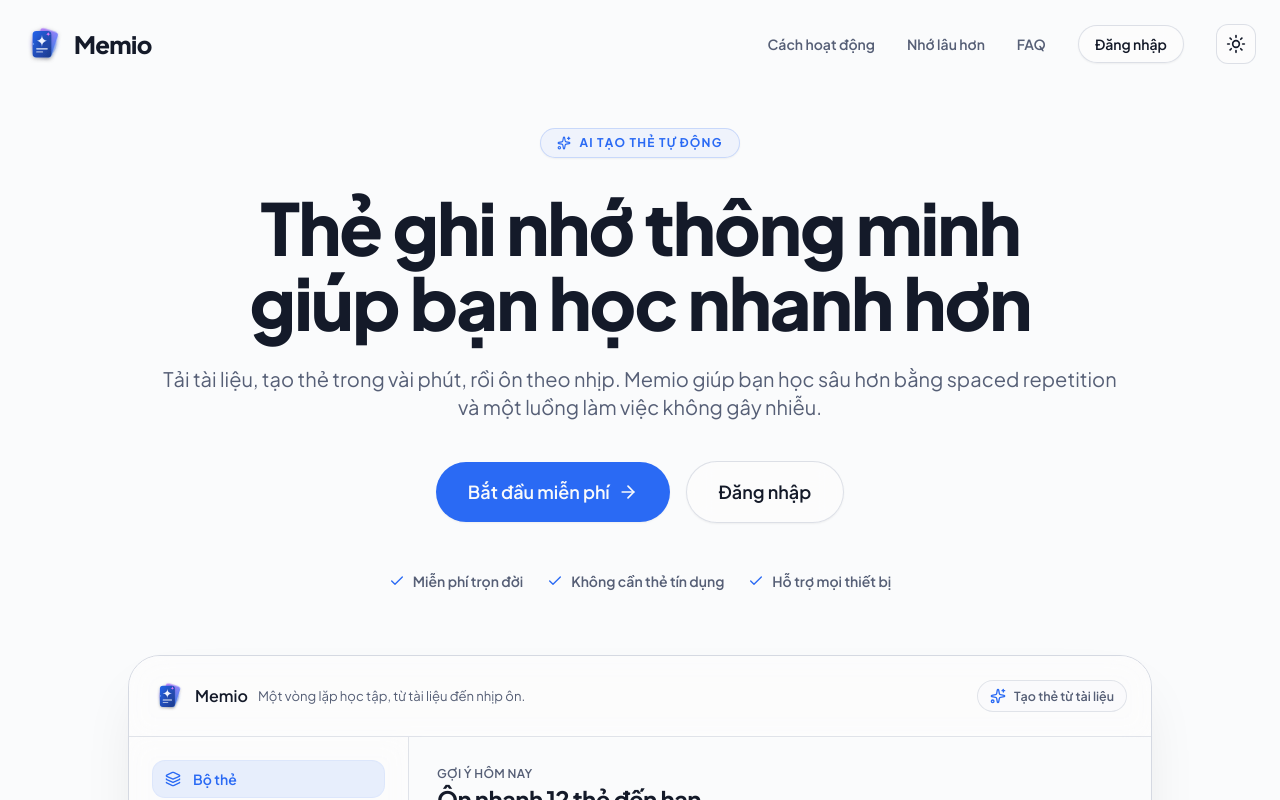
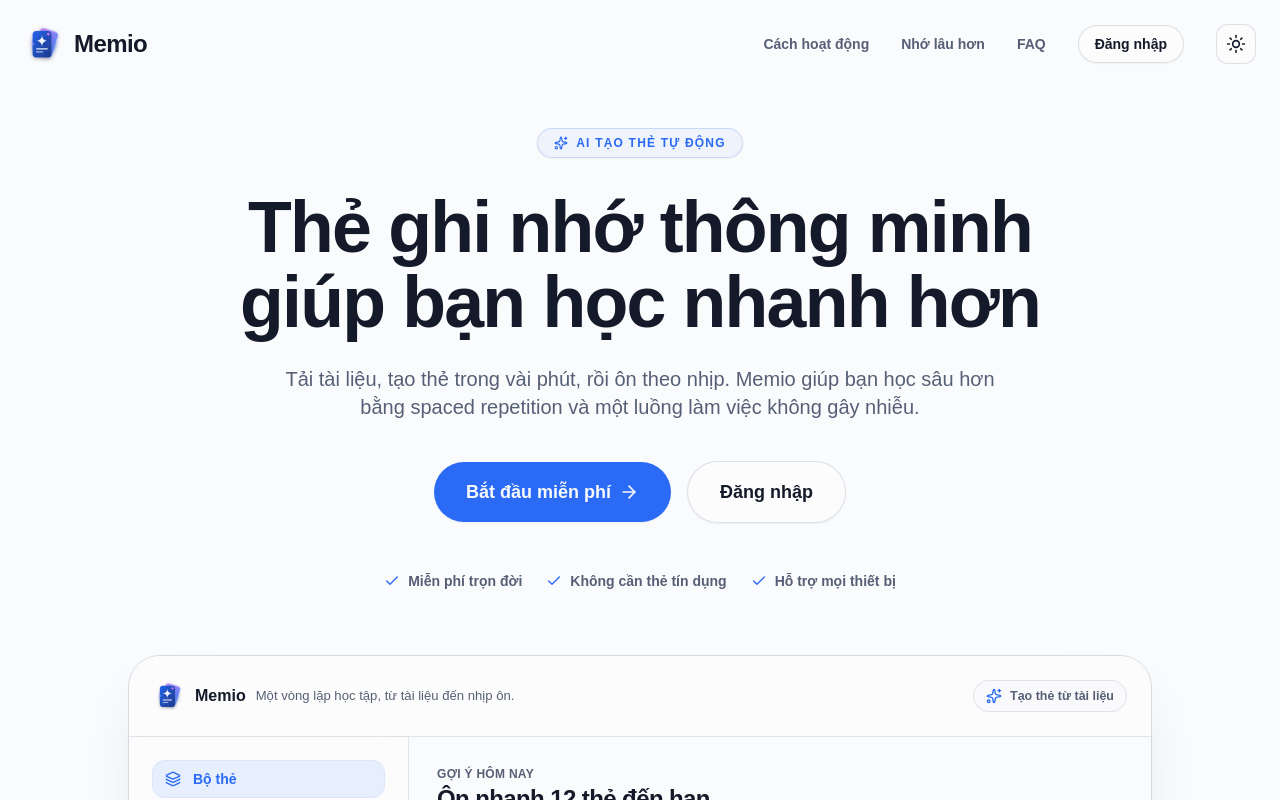
Before and after one commit to buicaochinh/VinUni-Memio-Flashcard, a Next.js app in the folder frontend/: page / in a window 1280 px wide. Shown: the top 800 px of the page. Built offline with nearby package versions, Linux system fonts and the light colour scheme; no server answers; a web font is replaced by a local one.

Commit message:
fix: update frontend/src/app/layout.tsx

```diff
--- a/frontend/src/app/layout.tsx
+++ b/frontend/src/app/layout.tsx
@@ -1,13 +1,23 @@
 import type { Metadata, Viewport } from "next";
-import { Plus_Jakarta_Sans } from "next/font/google";
+import localFont from "next/font/local";
 import Script from "next/script";
 import ThemeProvider from "../components/ThemeProvider";
 import "./globals.css";
 
-const jakarta = Plus_Jakarta_Sans({
-  subsets: ["latin", "vietnamese"],
+const jakarta = localFont({
+  src: [
+    {
+      path: "./fonts/PlusJakartaSans-Variable.ttf",
+      weight: "400 800",
+      style: "normal",
+    },
+    {
+      path: "./fonts/PlusJakartaSans-Italic-Variable.ttf",
+      weight: "400 800",
+      style: "italic",
+    },
+  ],
   display: "swap",
-  weight: ["400", "500", "600", "700", "800"],
   variable: "--font-sans",
 });
 
```
